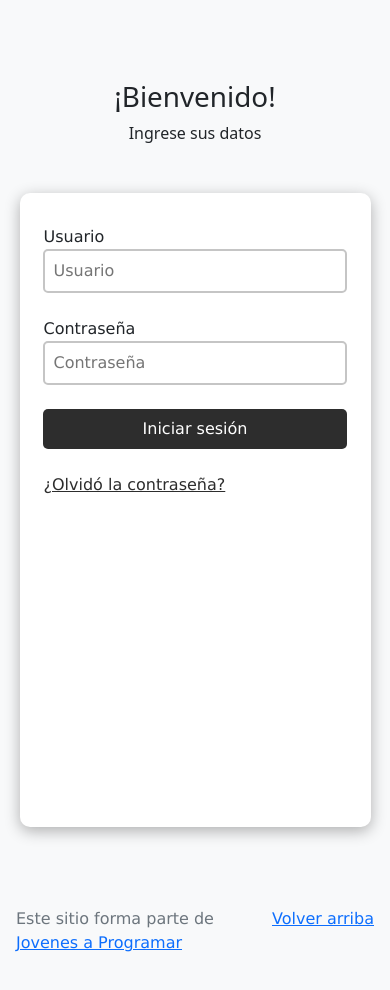
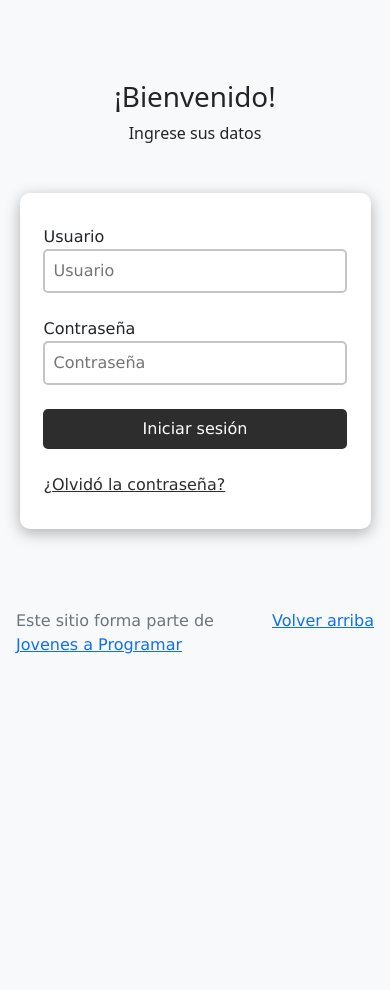
Before and after one commit to braiansilva-dev/Proyecto-final, a plain HTML site: page login.html in a window 390 px wide. After the commit the page ends 844 px from the top, so only its background shows below. Drawn offline with Linux system fonts and the light colour scheme.

Commit message:
login responsive

```diff
--- a/css/login.css
+++ b/css/login.css
@@ -9,6 +9,8 @@ h1 {
 main {
   background-color: white;
   width: min(90%, 500px);
+  height: fit-content !important;
+  min-height: auto;
   margin: auto;
   height: 400px;
   border-radius: 10px;
```
